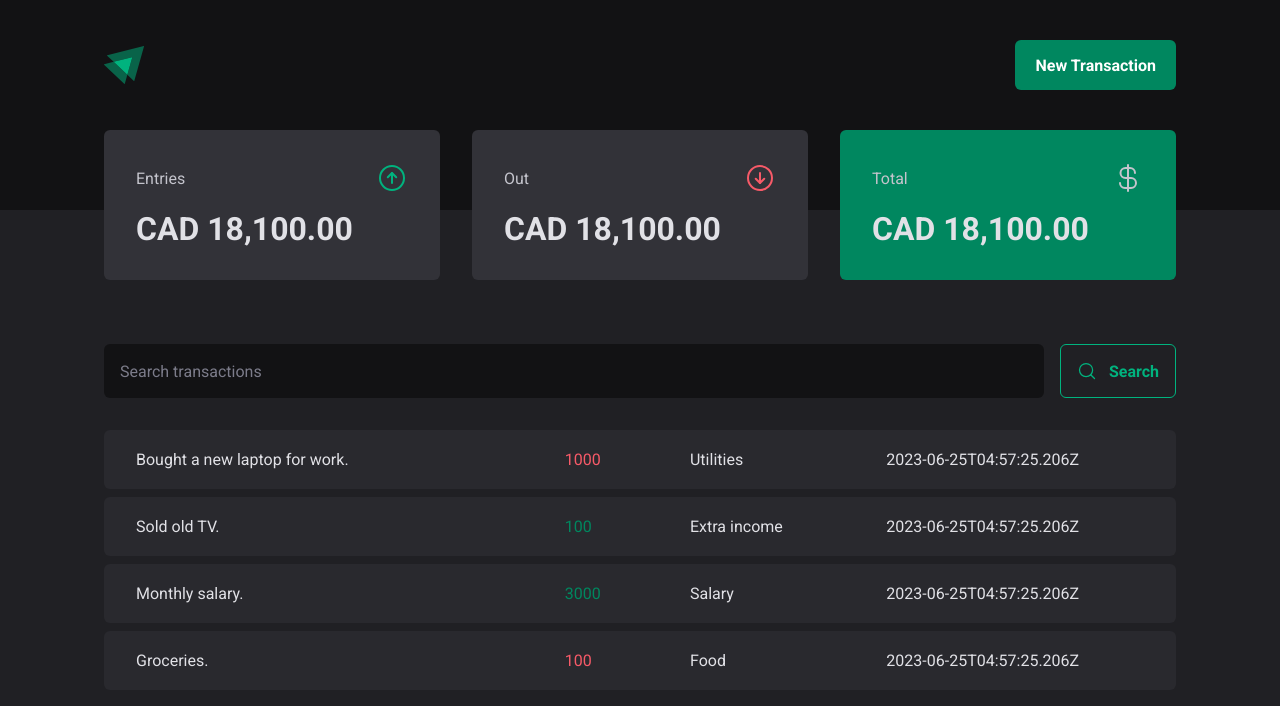
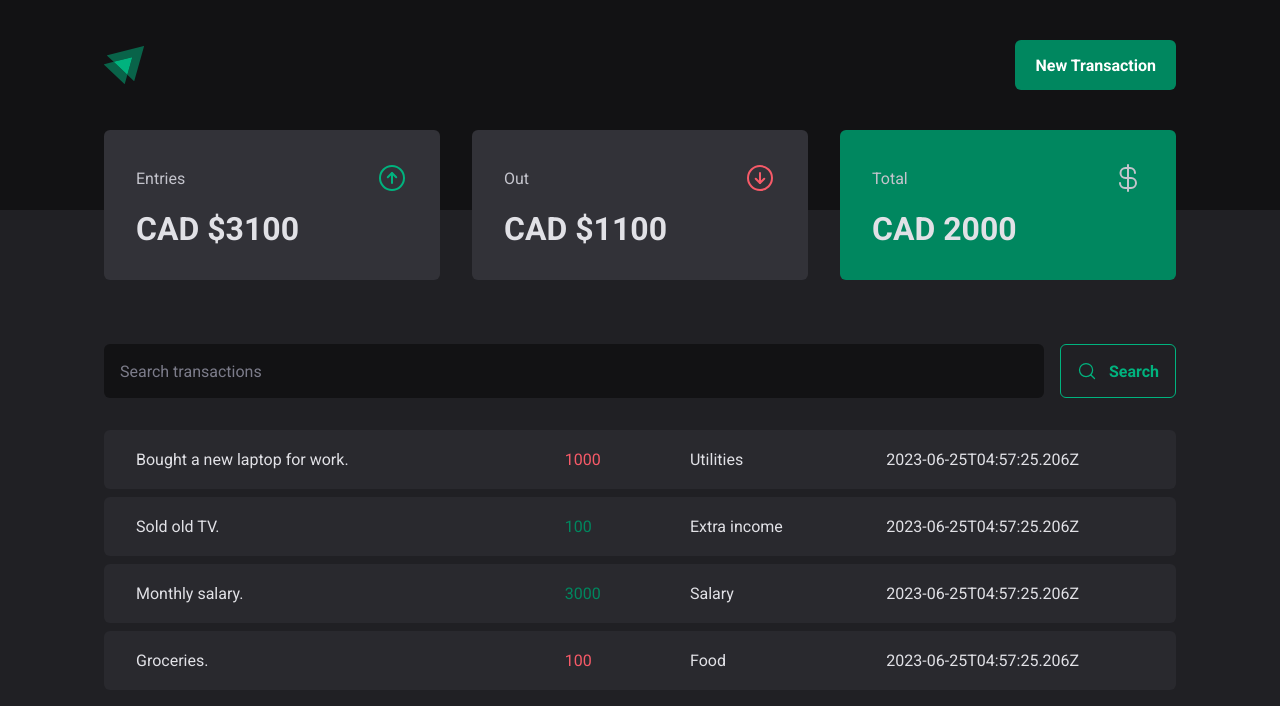
Before and after one commit to tatacsd/03-dt-money, a React (Vite) app: page / in a window 1280 px wide. Shown: the top 706 px of the page. Built offline with nearby package versions, Linux system fonts and the light colour scheme; data requests are answered from the project's data file.

Commit message:
⚡️ added transaction throught context api to calculate the summary

```diff
--- a/src/components/Summary/index.tsx
+++ b/src/components/Summary/index.tsx
@@ -1,7 +1,27 @@
 import { ArrowCircleDown, ArrowCircleUp, CurrencyDollar } from 'phosphor-react';
+import { useContext } from 'react';
+import { TransactionsContext } from '../../contexts/TransactionsContext';
 import { SummaryCard, SummaryContainer } from './style';
 
 export function Summary() {
+  const { transactions } = useContext(TransactionsContext);
+  const summary = transactions.reduce(
+    (acc, transaction) => {
+      if (transaction.type === 'income') {
+        acc.income += transaction.amount;
+        acc.total += transaction.amount;
+      } else {
+        acc.outcome += transaction.amount;
+        acc.total -= transaction.amount;
+      }
+      return acc;
+    },
+    {
+      income: 0,
+      outcome: 0,
+      total: 0,
+    }
+  );
   return (
     <SummaryContainer>
       <SummaryCard>
@@ -9,21 +29,21 @@ export function Summary() {
           <span>Entries</span>
           <ArrowCircleUp size={32} color="#00b37e" />
         </header>
-        <strong>CAD 18,100.00</strong>
+        <strong>CAD ${summary.income}</strong>
       </SummaryCard>
       <SummaryCard>
         <header>
           <span>Out</span>
           <ArrowCircleDown size={32} color="#f75a68" />
         </header>
-        <strong>CAD 18,100.00</strong>
+        <strong>CAD ${summary.outcome}</strong>
       </SummaryCard>
       <SummaryCard variant="green">
         <header>
           <span>Total</span>
           <CurrencyDollar size={32} />
         </header>
-        <strong>CAD 18,100.00</strong>
+        <strong>CAD {summary.total}</strong>
       </SummaryCard>
     </SummaryContainer>
   );
```
